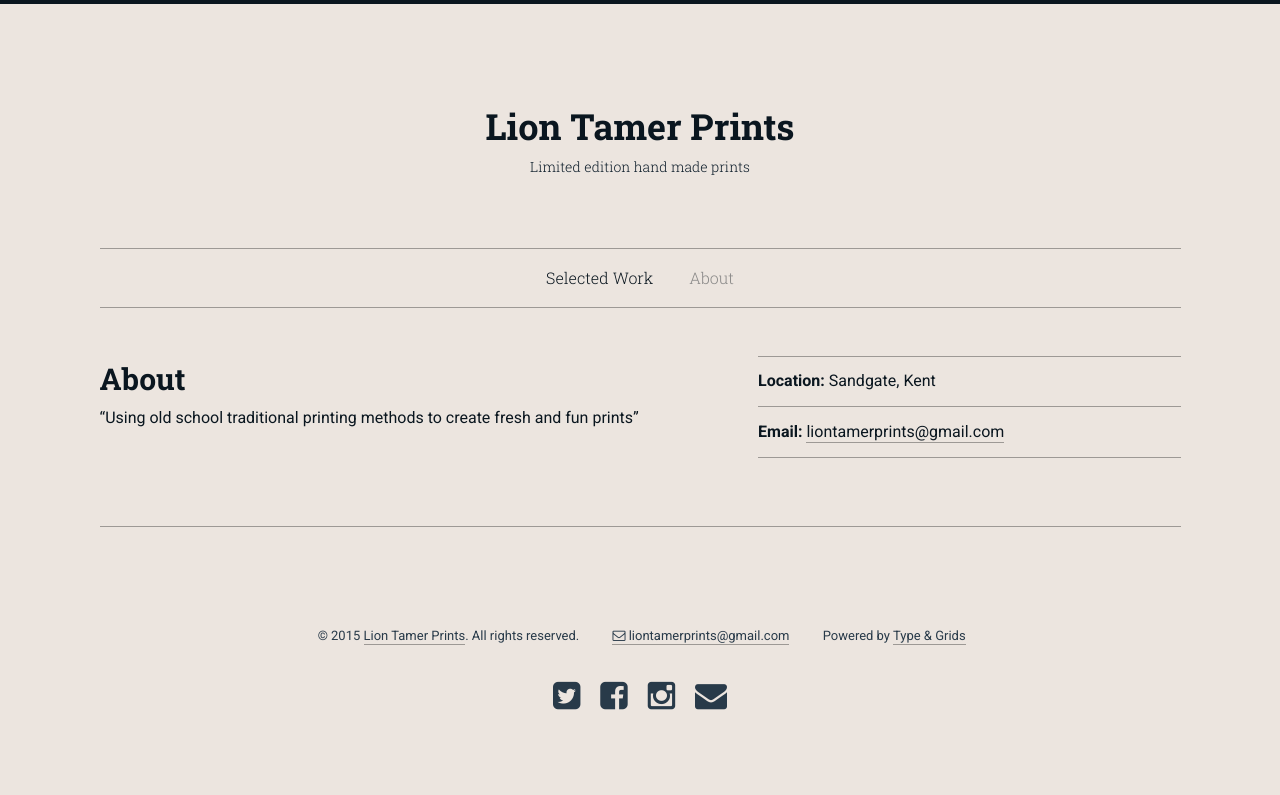
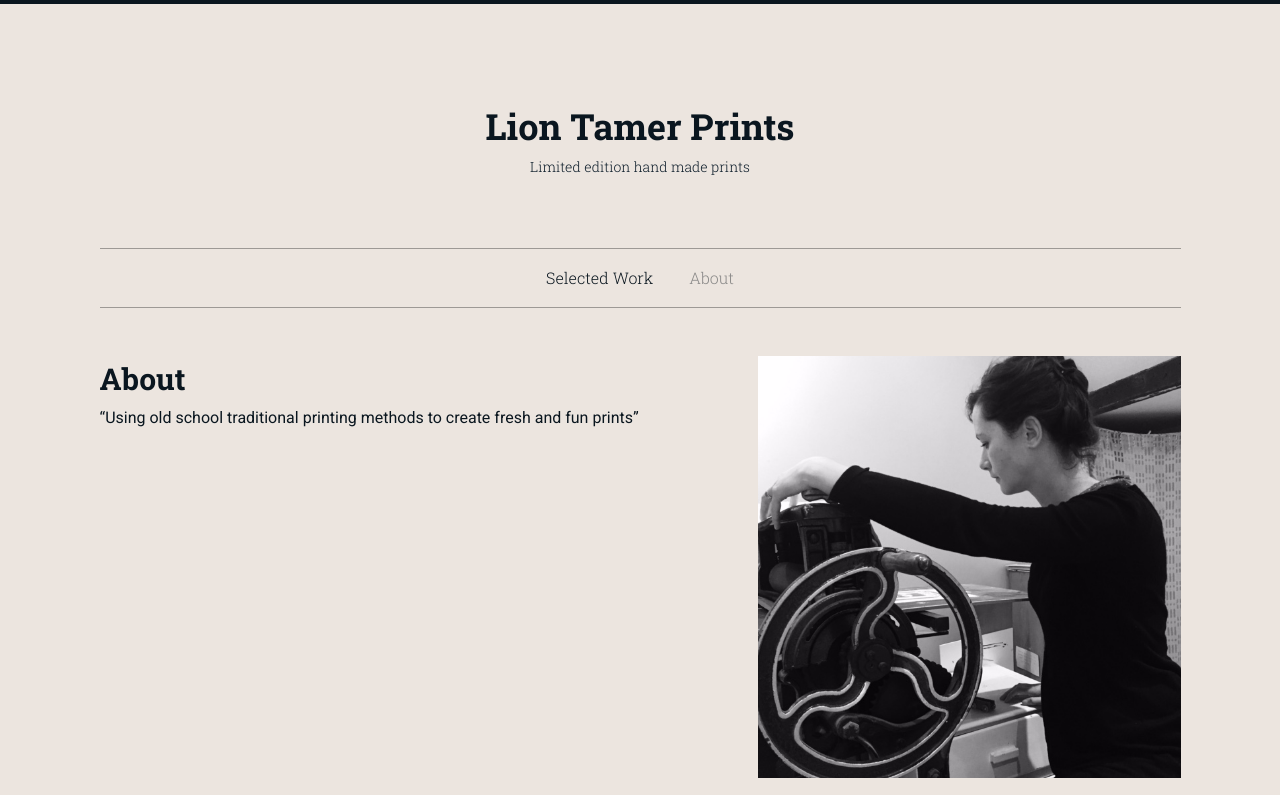
Before and after one commit to petetak/liontamerprints, a plain HTML site: page about.html in a window 1280 px wide. Shown: the top 795 px of the page. Drawn offline with Linux system fonts and the light colour scheme.

Commit message:
add photo

```diff
--- a/about.html
+++ b/about.html
@@ -50,9 +50,9 @@ Set the type and color theme here - the Pro version contains additional themes -
 		</p>
 	</div>
 	<div class="small-12 medium-5 large-5 columns">
-		<!--p>
-			<img src="img/about-photo.png" alt="Your Name" />
-		</p-->
+		<p>
+			<img src="img/mangle.jpg" alt="Victoria Nelson" />
+		</p>
 		<div class="lined-list">
 			<ul>
 				<li><strong>Location:</strong> Sandgate, Kent</li>
```
Also changed, not shown: img/mangle.jpg (added).
